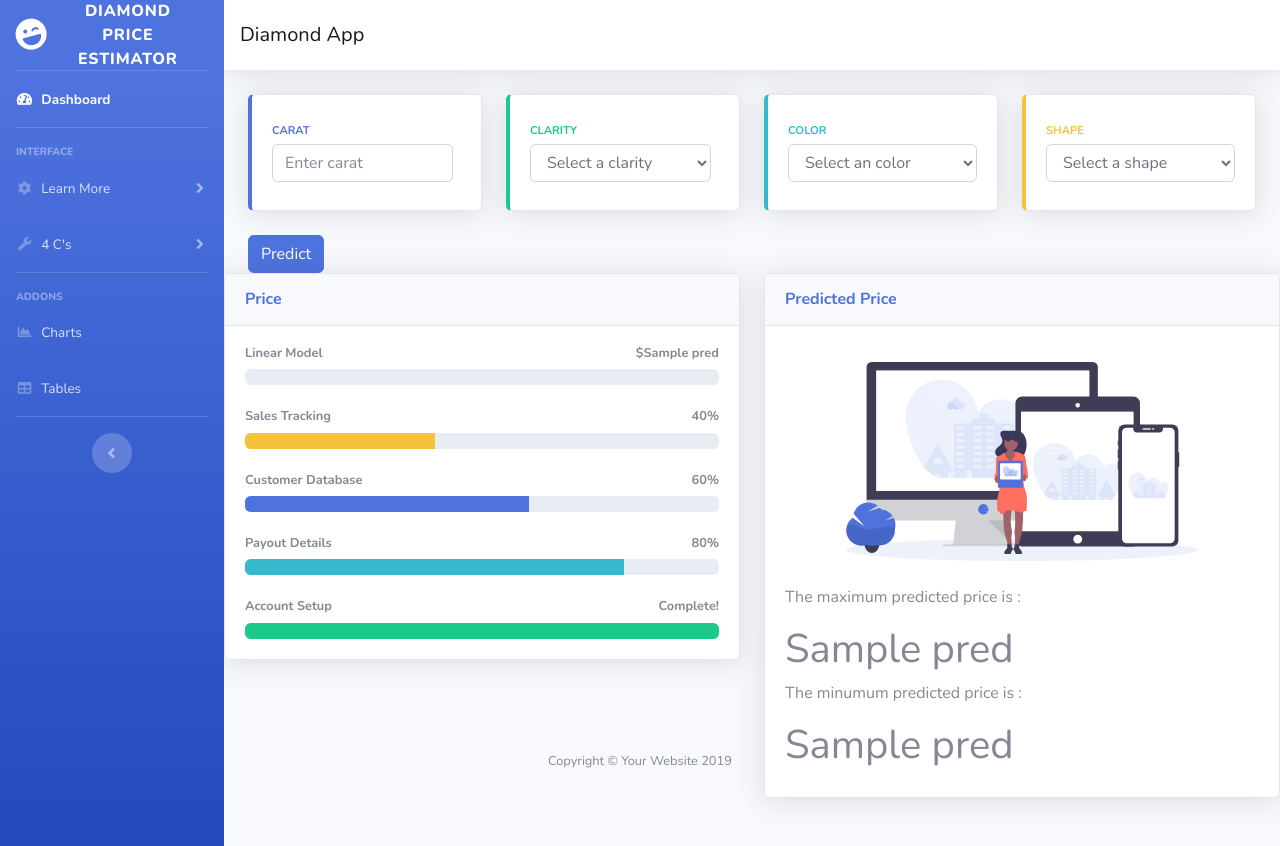
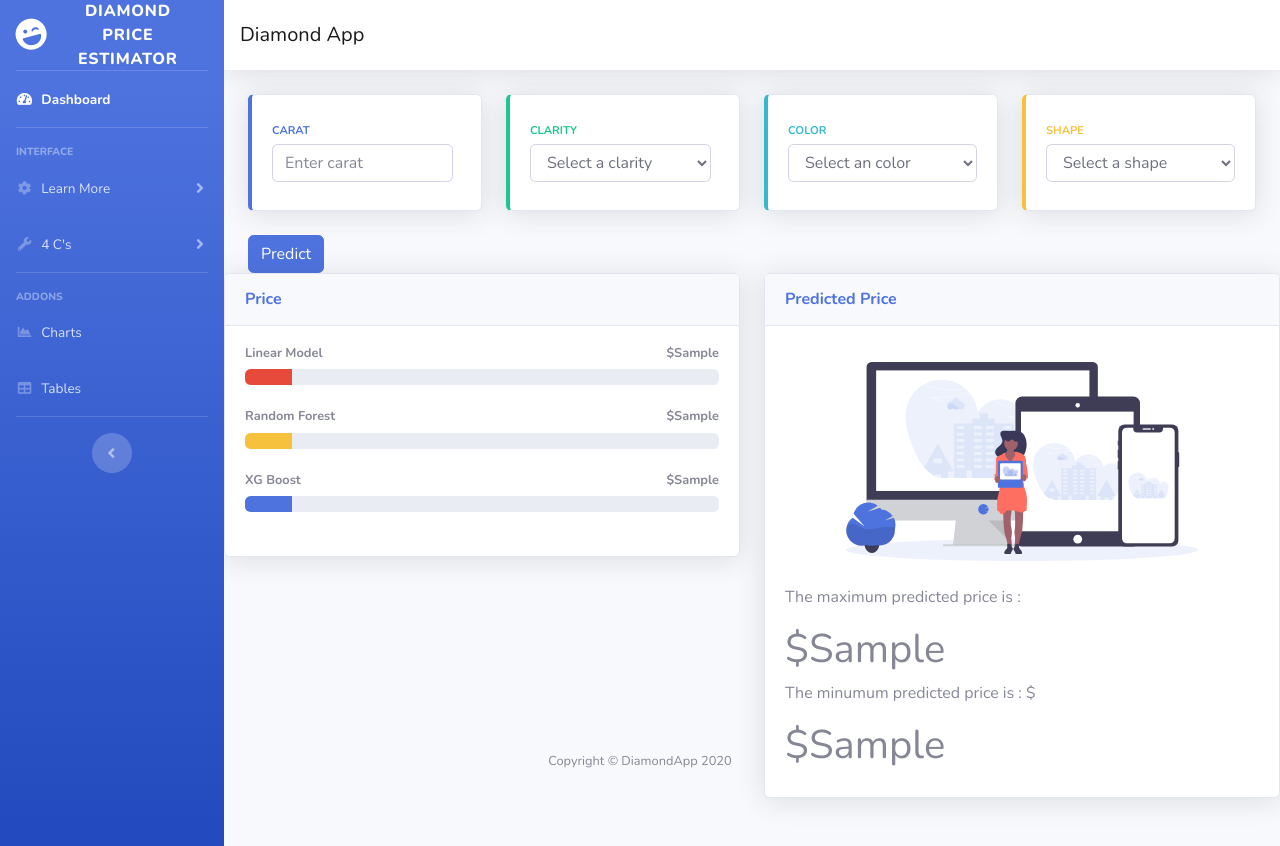
Before and after one commit to ashwinram472/diamond-app, a Flask app: template application/templates/index.html in a window 1280 px wide. Run offline with Flask 2, Linux system fonts and the light colour scheme; the template is opened without the code that fills it: most values are stand-ins (such as "Sample title", 1, 10 or a date in 2020); parts of the project's set-up code (start-up, migrations or seed data) failed here and were passed over; some libraries are stand-ins or nearby versions.

Commit message:
added two rf and xg models

```diff
--- a/application/templates/index.html
+++ b/application/templates/index.html
@@ -465,9 +465,11 @@
 
 
 
-{% if pred %}
+{% if lm_pred %}
 {% else %}
-{% set pred = 0%}
+{% set lm_pred = 0 %}
+{% set rf_pred = 0 %}
+{% set xg_pred = 0 %}
 {% endif %}
           <!-- Content Row -->
           <div class="row">
@@ -481,26 +483,26 @@
                   <h6 class="m-0 font-weight-bold text-primary">Price</h6>
                 </div>
                 <div class="card-body">
-                  <h4 class="small font-weight-bold">Linear Model <span class="float-right">${{pred}}</span></h4>
+                  <h4 class="small font-weight-bold">Linear Model <span class="float-right">${{lm_pred}}</span></h4>
                   <div class="progress mb-4">
-                    <div class="progress-bar bg-danger" role="progressbar" style="width: {{pred}}%" aria-valuenow="{{pred}}" aria-valuemin="0" aria-valuemax="{{pred}}"></div>
+                    <div class="progress-bar bg-danger" role="progressbar" style="width: {{lm_pred*100/max_pred}}%" aria-valuenow="{{lm_pred}}" aria-valuemin="0" aria-valuemax="80000"></div>
                   </div>
-                  <h4 class="small font-weight-bold">Sales Tracking <span class="float-right">40%</span></h4>
+                  <h4 class="small font-weight-bold">Random Forest <span class="float-right">${{rf_pred}}</span></h4>
                   <div class="progress mb-4">
-                    <div class="progress-bar bg-warning" role="progressbar" style="width: 40%" aria-valuenow="40" aria-valuemin="0" aria-valuemax="100"></div>
+                    <div class="progress-bar bg-warning" role="progressbar" style="width: {{rf_pred*100/max_pred}}%" aria-valuenow="{{rf_pred}}" aria-valuemin="0" aria-valuemax="{{max_pred}}"></div>
                   </div>
-                  <h4 class="small font-weight-bold">Customer Database <span class="float-right">60%</span></h4>
+                  <h4 class="small font-weight-bold">XG Boost <span class="float-right">${{xg_pred}}</span></h4>
                   <div class="progress mb-4">
-                    <div class="progress-bar" role="progressbar" style="width: 60%" aria-valuenow="60" aria-valuemin="0" aria-valuemax="100"></div>
+                    <div class="progress-bar" role="progressbar" style="width: {{xg_pred*100/max_pred}}%" aria-valuenow="{{xg_pred}}" aria-valuemin="0" aria-valuemax="{{max_pred}}"></div>
                   </div>
-                  <h4 class="small font-weight-bold">Payout Details <span class="float-right">80%</span></h4>
+                  <!-- <h4 class="small font-weight-bold">Payout Details <span class="float-right">80%</span></h4>
                   <div class="progress mb-4">
                     <div class="progress-bar bg-info" role="progressbar" style="width: 80%" aria-valuenow="80" aria-valuemin="0" aria-valuemax="100"></div>
                   </div>
                   <h4 class="small font-weight-bold">Account Setup <span class="float-right">Complete!</span></h4>
                   <div class="progress">
                     <div class="progress-bar bg-success" role="progressbar" style="width: 100%" aria-valuenow="100" aria-valuemin="0" aria-valuemax="100"></div>
-                  </div>
+                  </div> -->
                 </div>
               </div>
 
@@ -570,8 +572,8 @@
                   <div class="text-center">
                     <img class="img-fluid px-3 px-sm-4 mt-3 mb-4" style="width: 25rem;" src="img/undraw_posting_photo.svg" alt="">
                   </div>
-                  <p>The maximum predicted price is : </p><h1>{{pred}}</h1>
-                  <p>The minumum predicted price is : </p><h1>{{pred}}</h1>
+                  <p>The maximum predicted price is : </p><h1>${{max_pred}}</h1>
+                  <p>The minumum predicted price is : $</p><h1>${{min_pred}}</h1>
                 </div>
               </div>
 
@@ -599,7 +601,7 @@
       <footer class="sticky-footer fixed-bottom">
         <div class="container my-auto">
           <div class="copyright text-center my-auto">
-            <span>Copyright &copy; Your Website 2019</span>
+            <span>Copyright &copy; DiamondApp 2020</span>
           </div>
         </div>
       </footer>
```
Also changed, not shown: application/__init__.py (+9 -3 lines), 3 other files.
